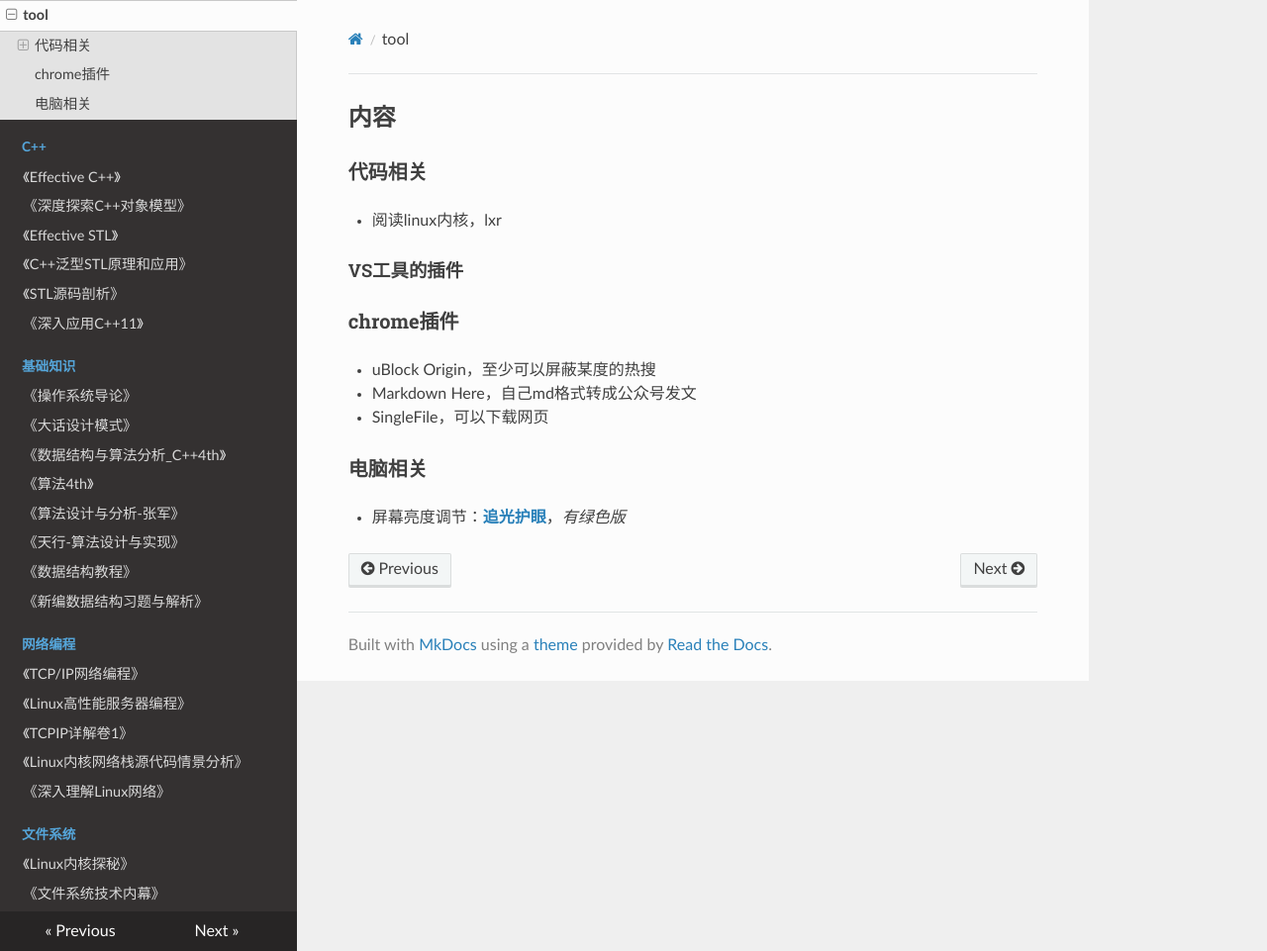
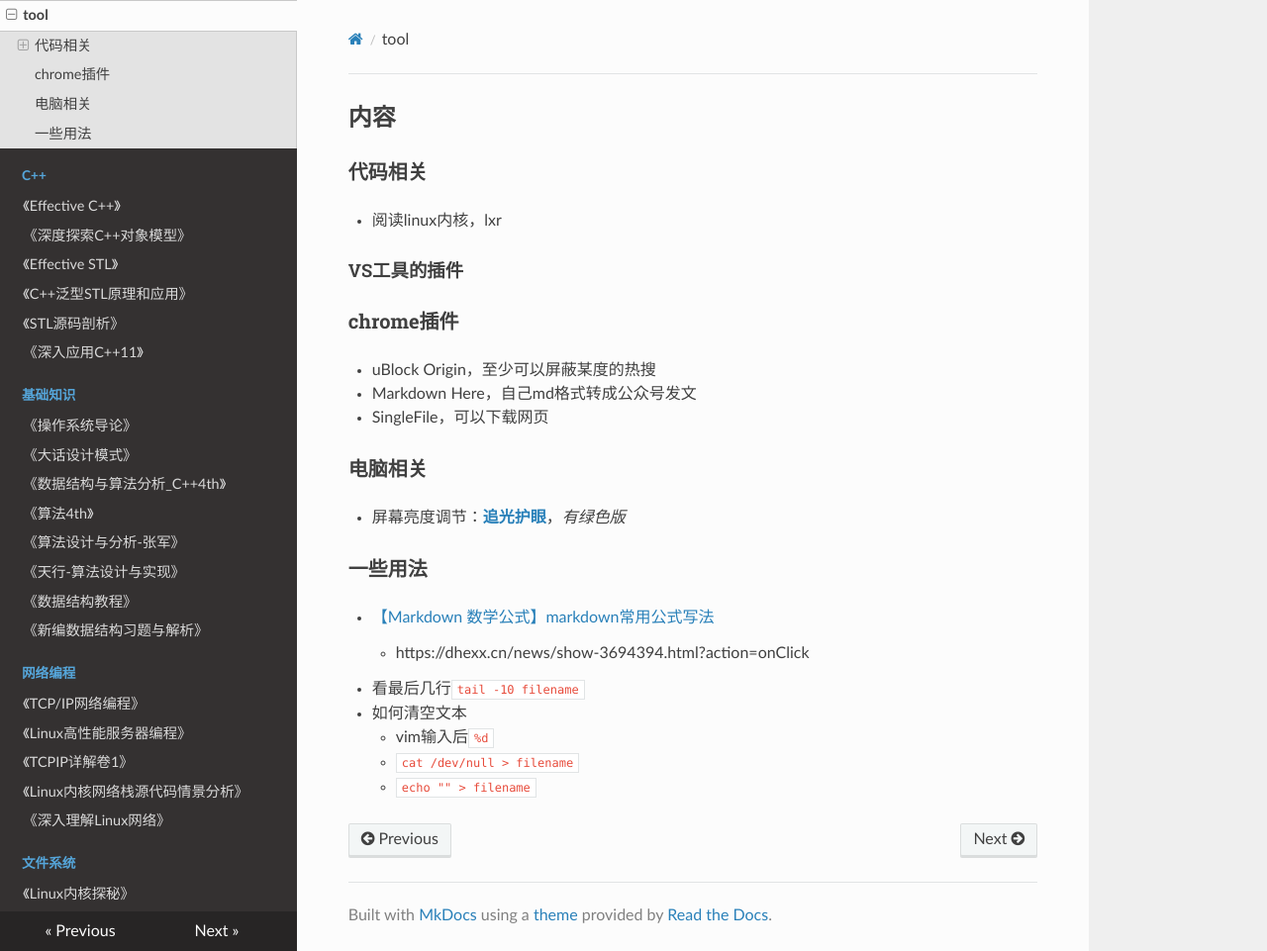
Before and after one commit to wolflion/booknotes, an MkDocs documentation site: the page built from docs/21tool.md, in a window 1280 px wide and 961 px high. Shown: the whole window at 99% size. Built offline with MkDocs 1.6.1, drawn with Linux system fonts in a browser that asks for light colours; nearby versions of some CDN libraries.

Commit message:
Update 21tool.md

```diff
--- a/docs/21tool.md
+++ b/docs/21tool.md
@@ -15,3 +15,17 @@
 ### 电脑相关
 
 + 屏幕亮度调节：**[追光护眼](http://www.xabyb.com/)**，*有绿色版*
+
+
+
+
+
+### 一些用法
+
++ [【Markdown 数学公式】markdown常用公式写法](https://blog.csdn.net/weixin_45377629/article/details/124007109)
+  + https://dhexx.cn/news/show-3694394.html?action=onClick
++ 看最后几行`tail -10 filename`
++ 如何清空文本
+  + vim输入后`%d`
+  + `cat /dev/null > filename`
+  + `echo "" > filename`
```
